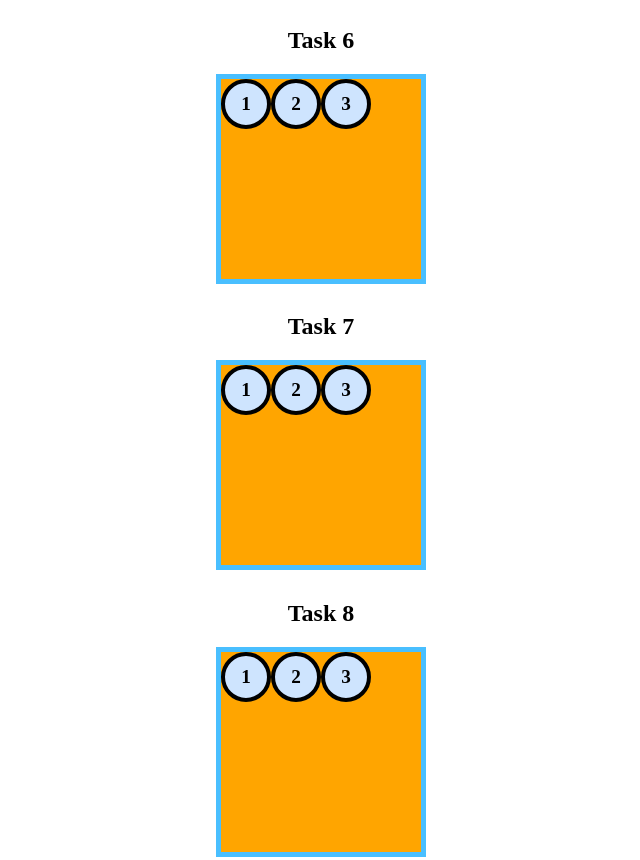
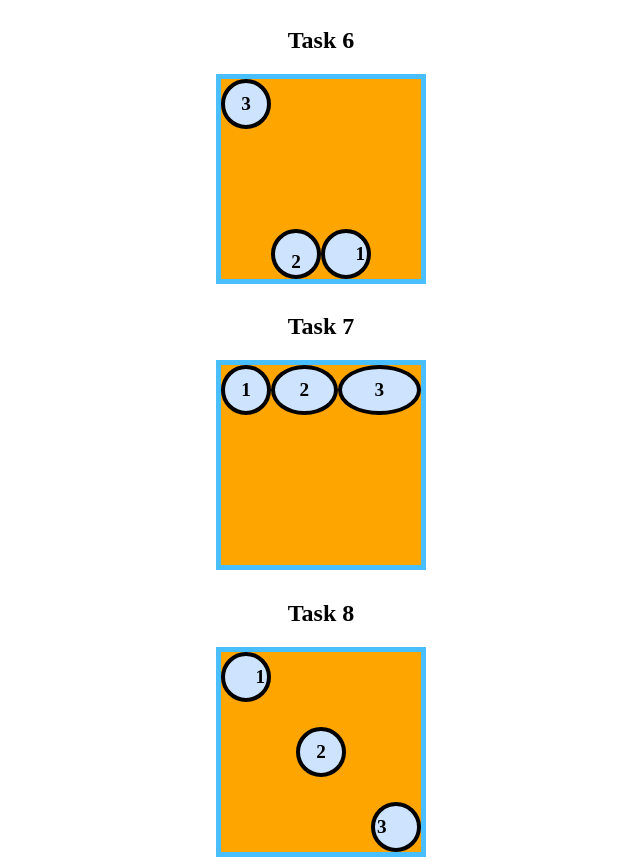
Before and after one commit to CalamityLaine/module-project-html-and-css-iii-CalamityLaine-main, a plain HTML site: page index.html in a window 1280 px wide. Shown: the part 1733-2593 px from the top of the page, without its empty margins (319-959 px from the left). Drawn offline with Linux system fonts and the light colour scheme.

Commit message:
Project complete!

```diff
--- a/index.html
+++ b/index.html
@@ -102,15 +102,48 @@
     }
     /* 👉 Task 6 - [HINT] flex items can be flex containers */
     #flexContainer6 {
+      flex-direction: row-reverse;
+      align-items: flex-end;
+      justify-content: flex-end;
+    }
+    #flexContainer6 .flexItem:nth-child(3) {
+    align-self: start;
+    }
+    #flexContainer6 .flexItem:nth-child(2) {
+    align-items: flex-end;
+    }
+    #flexContainer6 .flexItem:nth-child(1) {
+   justify-content: flex-end;
+    }
 
-    }
     /* 👉 Task 7 - [HINT] research flex-grow */
     #flexContainer7 {
 
     }
+    #flexContainer7 .flexItem:nth-child(3) {
+    flex-grow: 2;
+    }
+    #flexContainer7 .flexItem:nth-child(2) {
+    flex-grow: 1;
+    }
+    #flexContainer7 .flexItem:nth-child(1) {
+
+    }
     /* 👉 Task 8 - [HINT] you got this! */
     #flexContainer8 {
+      justify-content: space-between;
+    }
+    #flexContainer8 .flexItem:nth-child(1) {
+     justify-content: flex-end;
 
+    }
+    #flexContainer8 .flexItem:nth-child(2) {
+   align-self: center;
+
+    }
+    #flexContainer8 .flexItem:nth-child(3) {
+   align-self: flex-end;
+   justify-content: flex-start;
     }
 
     /*
```
